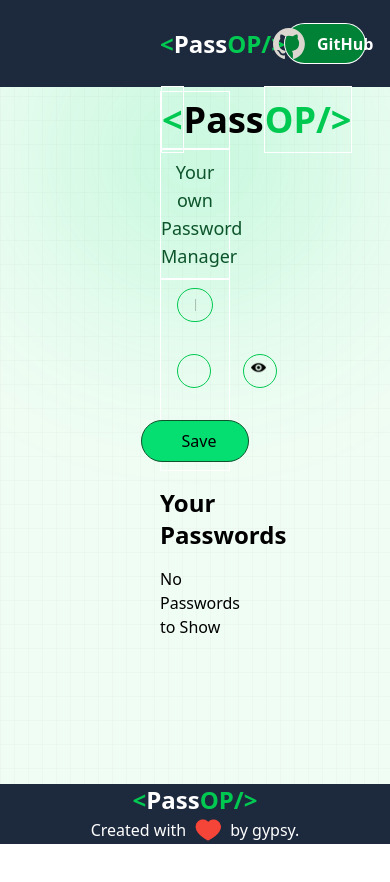
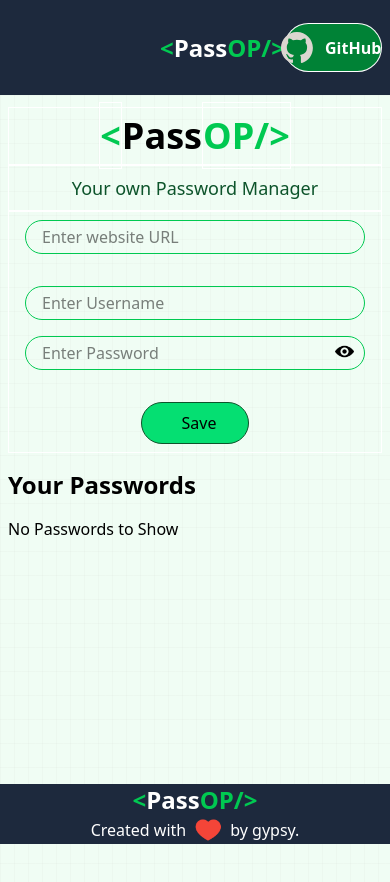
Before and after one commit to Alishba903/Password-Saver, a React (Vite) app: page / in a window 390 px wide. Shown: the top 882 px of the page. Before the commit the page ends 844 px from the top, so only its background shows below. Built offline with nearby package versions, Linux system fonts and the light colour scheme; some icons are missing.

Commit message:
done with responsiveness

```diff
--- a/src/App.jsx
+++ b/src/App.jsx
@@ -9,7 +9,7 @@ function App() {
   return (
     <>
     <Navbar />
-    <div className='min-h-[80vh]'>
+    <div className='bg-green-50 bg-[linear-gradient(to_right,#8080800a_1px,transparent_1px),linear-gradient(to_bottom,#8080800a_1px,transparent_1px)] bg-[size:14px_24px]'>
      <Manager />
     </div>
      <Footer />
--- a/src/components/Manager.jsx
+++ b/src/components/Manager.jsx
@@ -43,6 +43,7 @@ const Manager = () => {
     }
 
     const savePassword = () => {
+        if(form.site.length > 3 && form.username.length > 3 && form.password.length > 3){
             setPasswordArray([...passwordArray, {...form, id: uuidv4()}])
             localStorage.setItem("password", JSON.stringify([...passwordArray, {...form, id: uuidv4()}]))
             console.log([...passwordArray, form])
@@ -58,12 +59,14 @@ const Manager = () => {
                 theme: "dark",
                 transition: Bounce,
             });
+        } else {
+            toast('Password, Username and Site must be at least 4 characters long!',);
+        }
     }
 
     const deletePassword = (id) => {
         console.log("Deleting password with id:", id);
         let confirm = window.confirm("Are you sure you wnat to delete this password?");
-        if (!confirm) return;
         if(confirm){
             setPasswordArray(passwordArray.filter(item=>item.id!== id))
             localStorage.setItem("passwords", JSON.stringify(passwordArray.filter(item=>item.id!== id)))
@@ -114,19 +117,19 @@ const Manager = () => {
             />
             <div className="absolute inset-0 -z-10 h-full w-full bg-green-50 bg-[linear-gradient(to_right,#8080800a_1px,transparent_1px),linear-gradient(to_bottom,#8080800a_1px,transparent_1px)] bg-[size:14px_24px]"><div className="absolute left-0 right-0 top-0 -z-10 m-auto h-[310px] w-[310px] rounded-full bg-green-400 opacity-20 blur-[100px]"></div></div>
 
-            <div className="mycontainer">
+            <div className="p-2 pt-3 md:mycontainer min-h-screen">
                 <h1 className="text-4xl font-bold py-2 border border-white text-center"> <span className="py-2 border border-white text-green-500">&lt;</span>
                     Pass<span className="py-2 border border-white text-green-500">OP/&gt;</span>
                 </h1>
                 <p className="text-green-900 py-2 border border-white text-lg text-center">Your own Password Manager</p>
 
                 <div className="py-2 border border-white text-black flex flex-col p-4 gap-8 items-center">
-                    <input value={form.site} onChange={handleChange} placeholder="Enter website URL" className='rounded-full border border-green-500 w-full p-4 py-1' type="text" name="site" id="" />
-                    <div className="flex w-full gap-8">
-                        <input value={form.username} onChange={handleChange} placeholder="Enter Username" className='rounded-full border border-green-500 w-full p-4 py-1' type="text" name="username" id="" />
+                    <input value={form.site} onChange={handleChange} placeholder="Enter website URL" className='rounded-full border border-green-500 w-full p-4 py-1' type="text" name="site" id="site" />
+                    <div className="flex flex-col gap-4 w-full md:w-[400px]">
+                        <input value={form.username} onChange={handleChange} placeholder="Enter Username" className='rounded-full border border-green-500 w-full p-4 py-1' type="text" name="username" id="username" />
                         <div className="relative">
 
-                            <input ref={passwordRef} value={form.password} onChange={handleChange} placeholder="Enter Password" className='rounded-full border border-green-500 w-full p-4 py-1' type="password" name="password" id="" />
+                            <input ref={passwordRef} value={form.password} onChange={handleChange} placeholder="Enter Password" className='rounded-full border border-green-500 w-full p-4 py-1' type="password" name="password" id="password" />
                             <span className='absolute right-[3px] top-[6px] cursor-pointer' onClick={showPassword}>
                                 <img ref={ref} className="px-2" width={35} src="icons/eye.png" alt="" />
                             </span>
@@ -144,7 +147,7 @@ const Manager = () => {
                 <div className="passwords">
                     <h2 className="font-bold text-2xl py-4">Your Passwords</h2>
                     {passwordArray.length === 0 && <div>No Passwords to Show</div>}
-                    {passwordArray.length != 0 && <table className="table-auto w-full rounded-md overflow-hidden">
+                    {passwordArray.length != 0 && <table className="table-auto w-full rounded-md overflow-hidden mb-10">
                         <thead className="bg-green-800 py-2 border border-white text-white">
                             <tr>
                                 <th className="py-2">Site</th>
--- a/src/components/Navbar.jsx
+++ b/src/components/Navbar.jsx
@@ -16,7 +16,7 @@ const Navbar = () => {
                 <a className='hover:font-bold' href="#">Contact</a>
             </li>
         </ul> */}
-        <button className='text-white bg-green-700 my-5 rounded-full flex justify-center items-center ring-white ring-1 hover:bg-green-600 transition-all duration-300'>
+        <button className='text-white bg-green-700 my-5 rounded-full flex justify-center items-center ring-white ring-1 hover:bg-green-600 transition-all duration-300 md:px-4 px-2 py-1'>
             <img className='invert w-10 p-1' src="icons/github.svg" alt="" />
             <span className="font-bold px-2">GitHub</span>
         </button >
```
Lines whose indentation alone changed are shown as unchanged.
